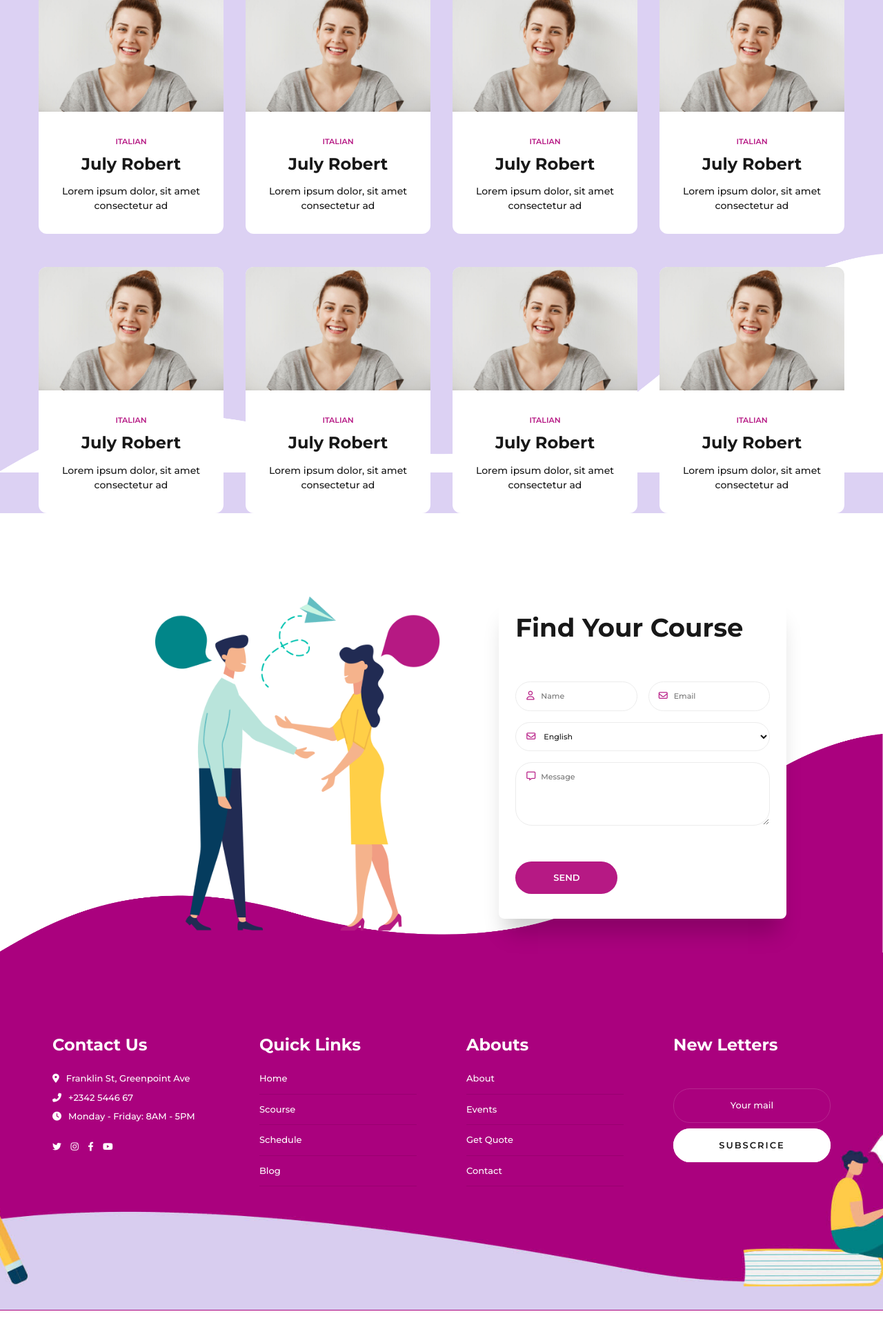
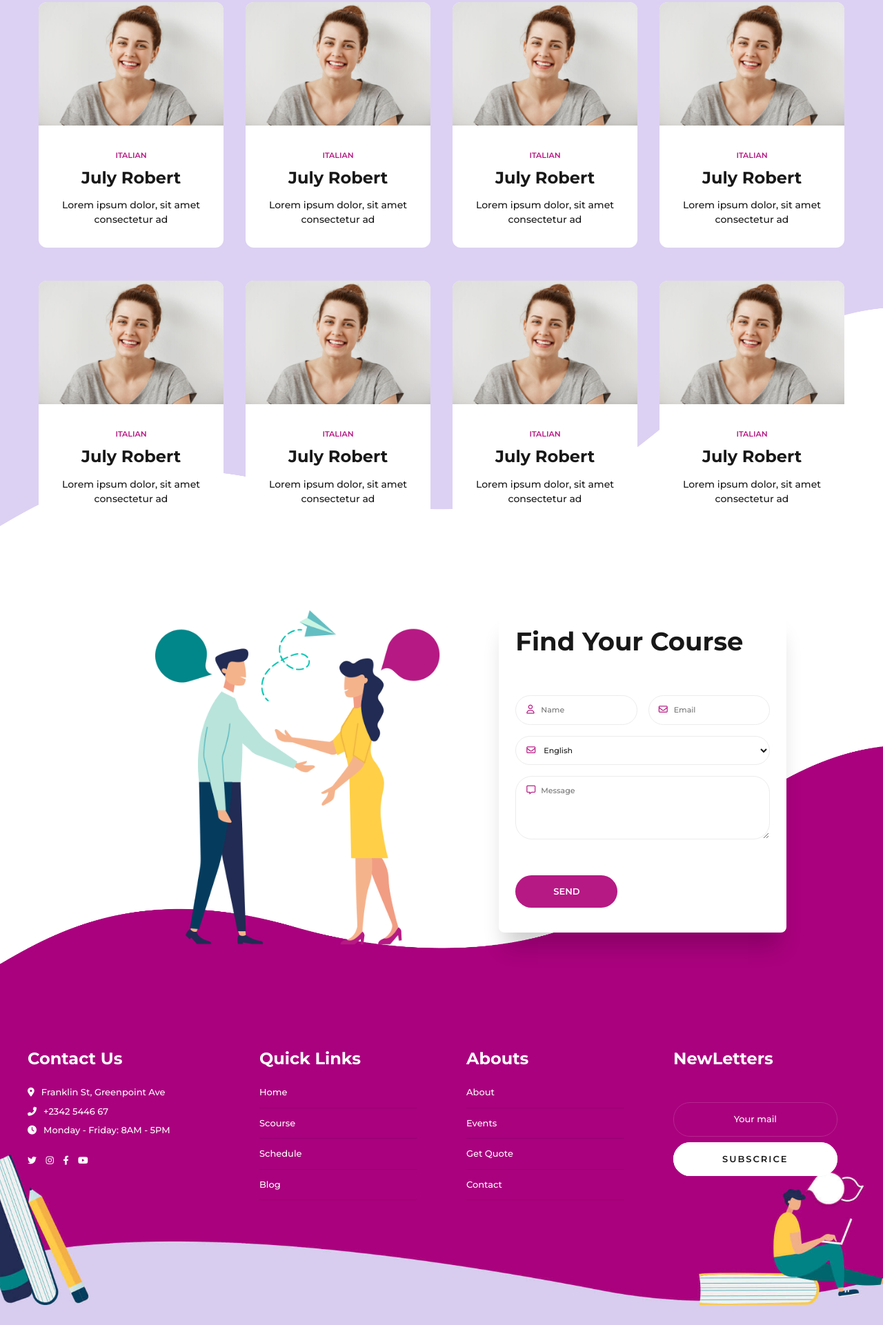
Before and after one commit to truc2203/OurTeach_APIASS, a plain HTML site: page index.html in a window 1280 px wide. Shown: the part 767-2688 px from the top of the page at 69% size. Before the commit the page ends 2667 px from the top, so only its background shows below. Drawn offline with nearby package versions, Linux system fonts and the light colour scheme.

Commit message:
repositive

```diff
--- a/index.html
+++ b/index.html
@@ -35,12 +35,12 @@
               <a class="navbar-brand" href="#">
                 <img id="logo" class="main-logo" src="./img/crest.png" alt="" />
               </a>
-              <button class="navbar-toggler" type="button" data-bs-toggle="collapse"
+              <!-- <button class="navbar-toggler" type="button" data-bs-toggle="collapse"
                 data-bs-target="#navbarSupportedContent" aria-controls="navbarSupportedContent" aria-expanded="false"
                 aria-label="Toggle navigation">
                 <span class="navbar-toggler-icon"></span>
-              </button>
-              <div class="collapse navbar-collapse" id="navbarSupportedContent">
+              </button> -->
+              <div class="collapse_ navbar-collapse_" id="navbarSupportedContent">
                 <ul class="navbar-nav ms-auto mb-2 mb-lg-0">
                   <li class="nav-item position-relative ">
                     <a class="nav-link " aria-current="page" href="#">Home</a>
@@ -312,7 +312,7 @@
               </div>
               <div class="col-6">
                 <div>
-                  <img src="./img/hero_team.png" alt="">
+                  <img class="w-100" src="./img/hero_team.png" alt="">
                 </div>
               </div>
             </div>
@@ -340,7 +340,7 @@
                   </div>
                 </div>
               </div>
-              <div class="col-3 px-3 pb-5">
+              <div class="col-3 px-3 pb-5 ">
                 <div class="cards">
                   <div class="card-view">
                     <div class="avatar">
@@ -496,8 +496,8 @@
           </div>
         </div>
       </div>
-      <div class="contact-bottom-wave position-absolute">
-        <img class="w-100" src="./img/accent_bottom_wave_01.png" alt="">
+      <div class="contact-bottom-wave">
+
       </div>
     </div>
   </section>
@@ -562,19 +562,19 @@
           </div>
           <div class="col-3">
             <div class="footer-info">
-              <h4 class="mb-5">New Letters</h4>
+              <h4 class="mb-5">NewLetters</h4>
               <div class="mb-2">
-                <input type="email" placeholder="Your mail" class="w-100 input-ft"></input>
+                <input type="email" placeholder="Your mail" class="input-ft"></input>
               </div>
               <div>
-                <button class="w-100 btn-ft">SUBSCRICE</button>
+                <button class="btn-ft">SUBSCRICE</button>
               </div>
             </div>
           </div>
         </div>
       </div>
     </div>
-    <div class="footer-bottom-wave position-absolute">
+    <div class="footer-bottom-wave">
     </div>
   </footer>
   <!-- Bootstrap JavaScript Libraries -->
--- a/main.scss
+++ b/main.scss
@@ -4,6 +4,7 @@
 @import './sass/Helper/variable';
 @import './sass/Base/reset';
 @import './sass/Component/button';
+@import './sass/Component/background';
 @import './sass/Component/card';
 @import './sass/Component/form';
 @import './sass/Layouts/footer';
--- /dev/null
+++ b/sass/Component/_background.scss
@@ -0,0 +1,8 @@
+@mixin bgImg {
+        background-repeat: no-repeat;
+        background-size: cover;
+        background-position: center;
+        width: 100%;
+        position: absolute;
+        bottom: -1px;
+}
--- a/sass/Layouts/_contact.scss
+++ b/sass/Layouts/_contact.scss
@@ -9,7 +9,9 @@
         padding-bottom: $pd-10;
     }
     .contact-bottom-wave{
-        bottom: -1px;
+      background-image: url('../../img/accent_bottom_wave_01.png');
+      @include bgImg;
+      height: 25vw;
       }
       .col-5{
         box-shadow: 0 30px 30px -10px #00000033;
--- a/sass/Layouts/_footer.scss
+++ b/sass/Layouts/_footer.scss
@@ -7,6 +7,12 @@
   .col-3 {
     padding: 0 $pd-3;
     z-index: 3;
+    &:first-child{
+      padding-left: 0;
+    }
+    &:last-child{
+      padding-right: 0;
+    }
   }
   .footer-info {
     h4 {
@@ -30,6 +36,7 @@
     }
 
     .input-ft {
+      width: 90%;
       text-align: center;
       @include inputForm($color-dark, $fs-1, $fw-4, $color-bgft, #b6258f);
       padding: 14px 12px 14px 12px; //replace minxin
@@ -43,6 +50,7 @@
       }
     }
     .btn-ft {
+      width: 90%;
       letter-spacing: 2px;
       @include btnPri(14px, 55px, $color-white, 55px);
       padding: 15px 12px 15px 12px; //replace mixin
@@ -58,11 +66,8 @@
     }
   }
   .footer-bottom-wave {
-    bottom: 1px;
     background-image: url("../../img/footer_background.jpg");
-    background-position: center;
-    background-size: cover;
-    width: 100%;
-    height: 510px;
+    @include bgImg;
+    height: 34vw;
   }
 }
--- a/sass/Layouts/_header.scss
+++ b/sass/Layouts/_header.scss
@@ -28,6 +28,12 @@
 }
 .headerInner {
   width: 100%;
+  //replace bs5
+  .navbar-collapse_{
+    display: flex;
+    align-items: center;
+    flex-grow: 1;
+  }
   .main-logo {
     width: 80px;
   }
@@ -266,3 +272,13 @@
   }
 }
 /* ============ small devices .end// ============ */
+@media screen and (min-width:1200px) {
+  .navbar-expand-lg .navbar-collapse {
+    display: flex!important;
+}
+}
+// @media screen and (min-width:992px) {
+//   .navbar-expand-lg .navbar-collapse {
+//     display: none!important;
+// }
+// }
--- a/sass/Layouts/_wrapper.scss
+++ b/sass/Layouts/_wrapper.scss
@@ -13,12 +13,8 @@
     }
     .wrapper-wave-top-left{
         background-image: url('../../img/Violet_top_left_wave.png');
-        background-repeat: no-repeat;
-        background-size: contain;
-        width: 100%;
-        height: 247px;
-        position: absolute;
-        bottom: -1px;
+        @include bgImg;
+        height: 16.25vw;
 
     }
     .wrapper-cover-bottom{
@@ -30,13 +26,9 @@
     }
     .wrapper-wave-bottom-right{
         background-image: url('../../img/Wave_White_bottom_right_shape_01.png');
-        background-repeat: no-repeat;
-        background-size: contain;
-        width: 100%;
-        height: 377px;
-        position: absolute;
-        bottom: -1px;
-        z-index: 1 ;
+        @include bgImg;
+        height: 24.8vw;
+
     }
 
 }
```
Also changed, not shown: css/main.css, 1 other file.
